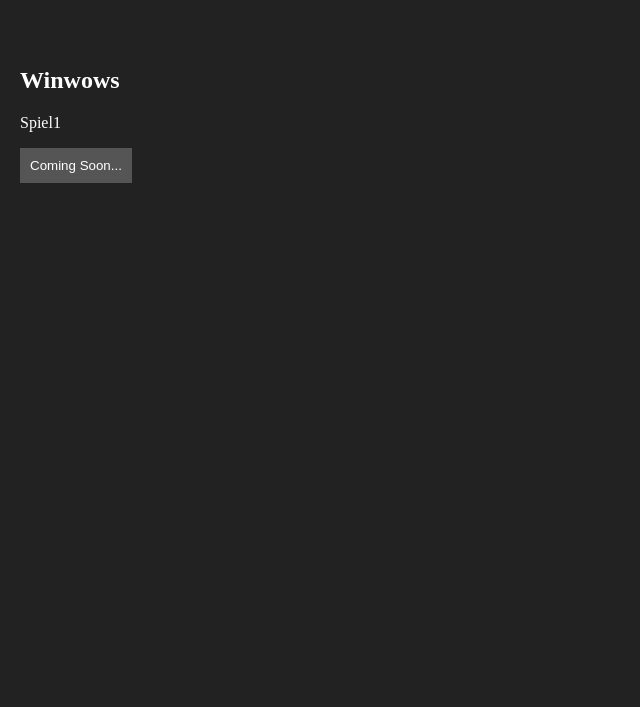
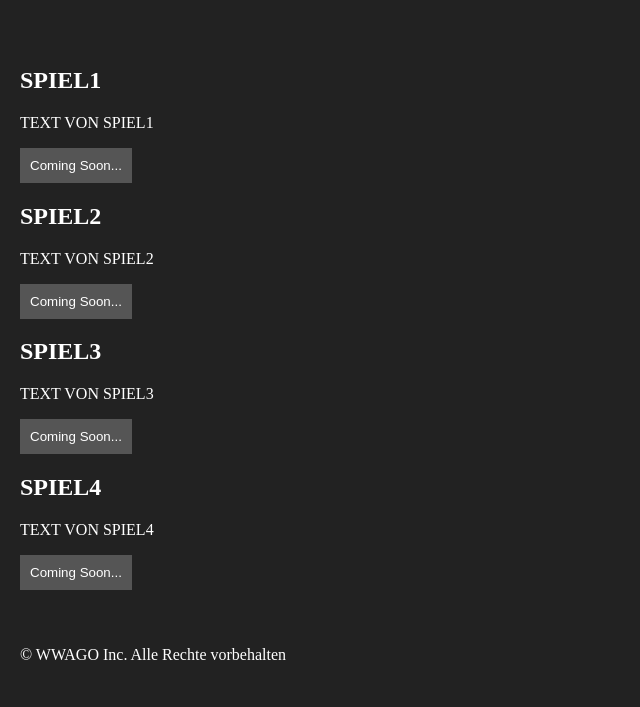
Before and after one commit to GesundesWasser/website, a plain HTML site: page gratspiel.html in a window 1280 px wide. Shown: the part 93-800 px from the top of the page, without its empty margins (0-640 px from the left). Drawn offline with Linux system fonts and the light colour scheme.

Commit message:
Update gratspiel.html

```diff
--- a/gratspiel.html
+++ b/gratspiel.html
@@ -45,13 +45,40 @@
 </head>
 <body>
 
-      <header>
-        <h1>GRATSPIEL</h1>
+    <header>
+        <h1>Wilkommen <zu Gratspiel!</h1>
     </header>
 
     <main>
         <section id="section1">
-            <h2>Winwows</h2>
-            <p>Spiel1</p>
+            <h2>SPIEL1</h2>
+            <p>TEXT VON SPIEL1</p>
             <button disabled>Coming Soon...</button>
         </section>
+
+        <section id="section2">
+            <h2>SPIEL2</h2>
+            <p>TEXT VON SPIEL2</p>
+            <button disabled>Coming Soon...</button>
+        </section>
+
+        <section id="section3">
+            <h2>SPIEL3</h2>
+            <p>TEXT VON SPIEL3</p>
+            <button disabled>Coming Soon...</button>
+        </section>
+
+        <section id="section4">
+            <h2>SPIEL4</h2>
+            <p>TEXT VON SPIEL4</p>
+            <button disabled>Coming Soon...</button>
+        </section>
+
+    </main>
+
+    <footer>
+        <p>&copy; WWAGO Inc. Alle Rechte vorbehalten</p>
+    </footer>
+
+</body>
+</html>
```
